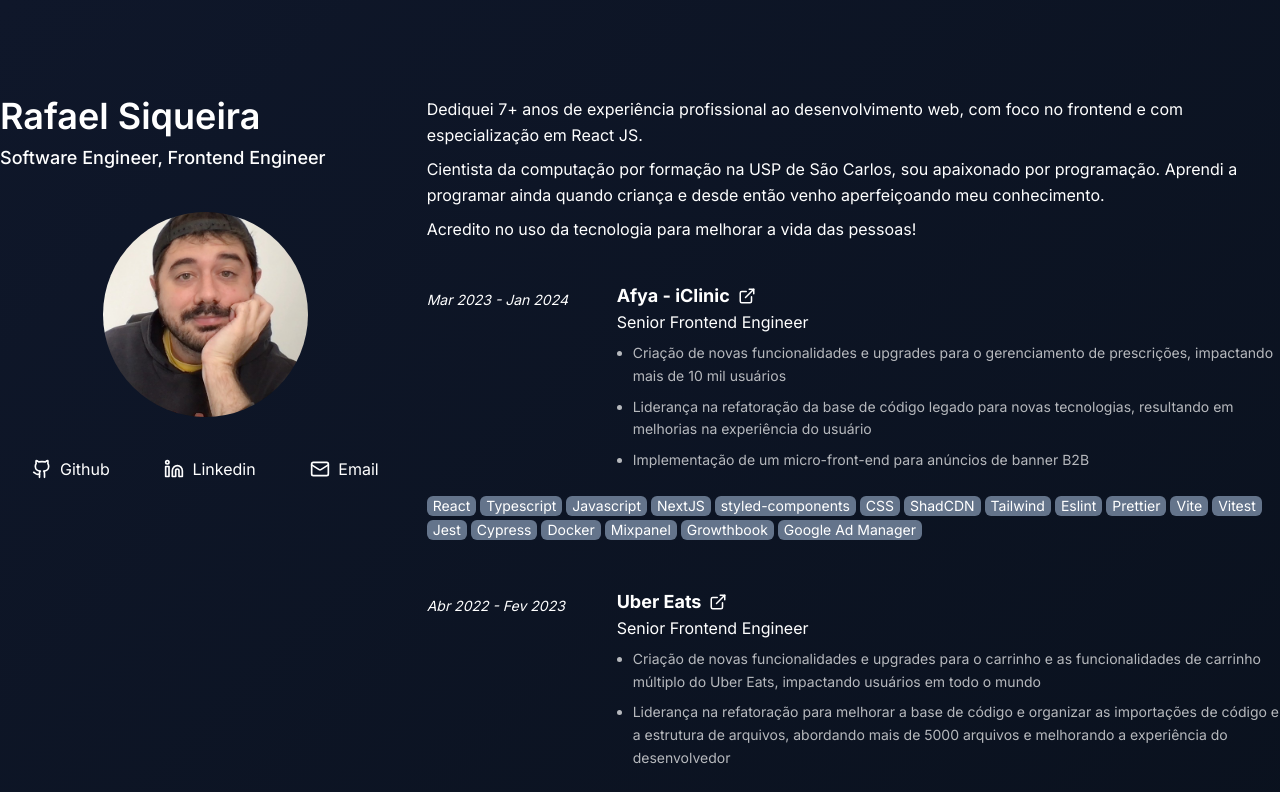
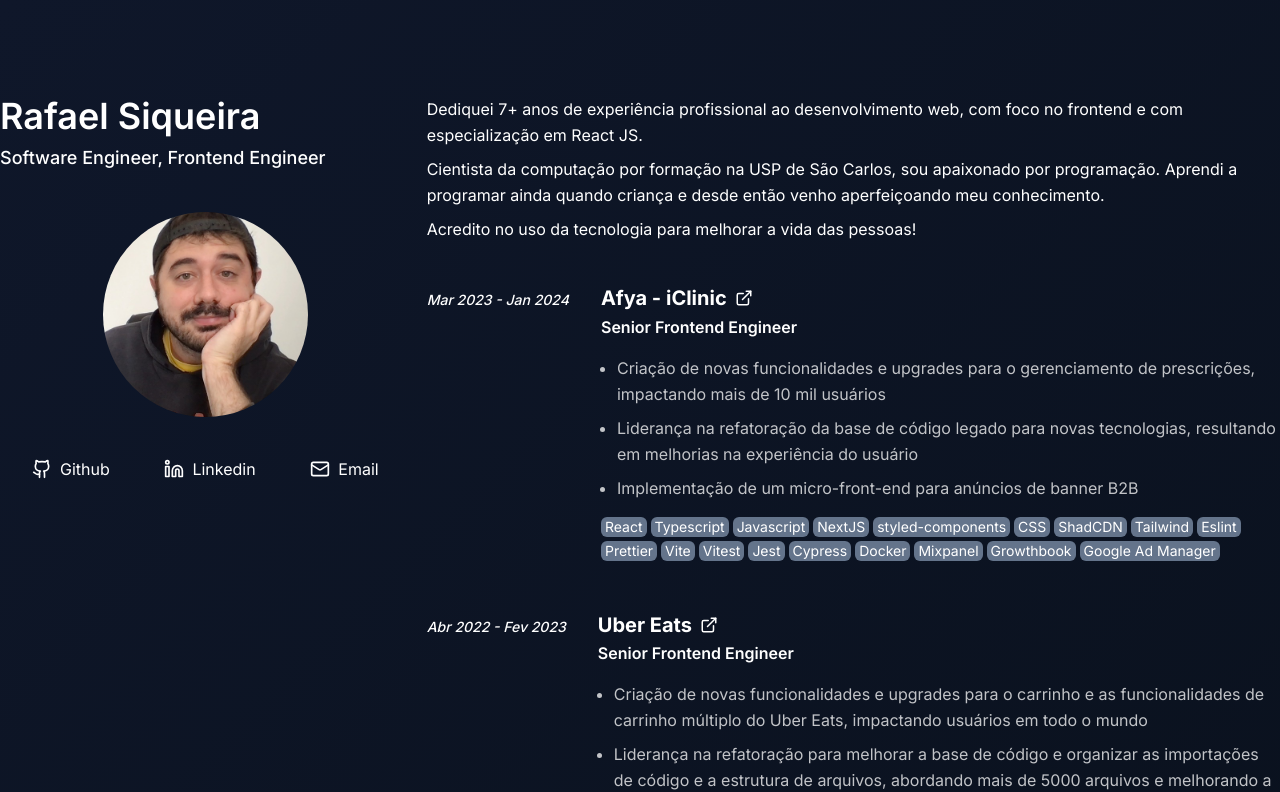
Before and after one commit to refeals/portfolio_deploy, a Next.js app: page / in a window 1280 px wide. Shown: the top 792 px of the page. Built offline with nearby package versions, Linux system fonts and the light colour scheme.

Commit message:
feat: update experiences styles

```diff
--- a/components/Experience.tsx
+++ b/components/Experience.tsx
@@ -18,11 +18,13 @@ export function Experience({
   contentBr,
 }: ExperienceProps) {
   return (
-    <div className="mb-6 sm:mb-12 block">
-      <div className="grid sm:grid-cols-experiences sm:gap-10">
-        <p className="text-sm pt-2 italic">{date}</p>
-        <div>
-          <p className="text-lg">
+    <div className="mb-8 sm:mb-12 block">
+      <div className="grid gap-1 sm:gap-x-8 sm:gap-y-2">
+        <p className="text-sm pt-2 italic font-medium order-2 sm:order-1">
+          {date}
+        </p>
+        <div className="order-1 sm:order-2">
+          <p className="text-xl leading-relaxed">
             <a
               href={url}
               target="_blank"
@@ -33,22 +35,23 @@ export function Experience({
               <ExternalLink size={18} />
             </a>
           </p>
-          <p className="">{subtitle}</p>
+          <p className="font-semibold">{subtitle}</p>
+        </div>
 
-          <ul className="opacity-70 text-sm py-2 list-disc pl-4 flex flex-col gap-2 leading-relaxed">
+        <ul className="opacity-75 text-md py-2 list-disc pl-4 flex flex-col gap-2 leading-relaxed sm:col-[2/4] order-3">
           {contentBr.map((c, i) => (
             <li key={i}>{c}</li>
           ))}
         </ul>
-        </div>
-      </div>
-      <div className="flex flex-wrap gap-1 mt-2 sm:mt-4">
+
+        <div className="flex flex-wrap gap-1 mt-1 sm:mt-0 sm:col-[2/4] order-4 text-justify">
           {tags.split(", ").map((t) => (
-          <span key={t} className="bg-slate-500 rounded-md px-1.5 text-sm">
+            <span key={t} className="bg-slate-500 rounded-md px-1 text-sm">
               {t}
             </span>
           ))}
         </div>
       </div>
+    </div>
   )
 }
--- a/tailwind.config.ts
+++ b/tailwind.config.ts
@@ -13,9 +13,6 @@ const config: Config = {
         "gradient-conic":
           "conic-gradient(from 180deg at 50% 50%, var(--tw-gradient-stops))",
       },
-      gridTemplateColumns: {
-        experiences: "150px auto",
-      },
     },
   },
   plugins: [],
```
Lines whose indentation alone changed are shown as unchanged.
